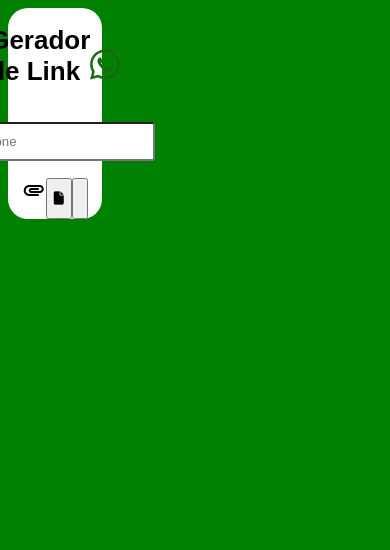
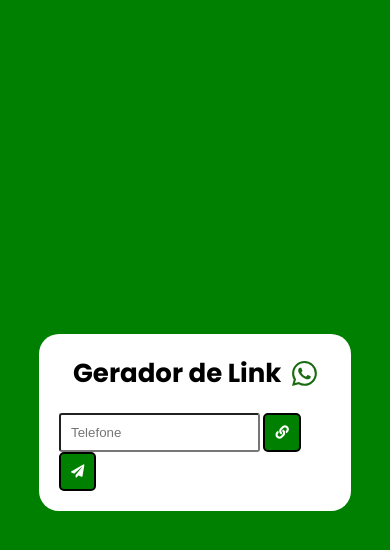
Before and after one commit to abeazist/gerador_link_zap, a plain HTML site: page parte.html in a window 390 px wide. Drawn offline with nearby package versions, Linux system fonts and the light colour scheme.

Commit message:
parte responsiva

```diff
--- a/parte.css
+++ b/parte.css
@@ -1,7 +1,17 @@
+*{
+    box-sizing: border-box;
+    margin: 0;
+    padding: 0;
+}
 body{
-    font-family: Arial, Helvetica, sans-serif;
+    font-family: Poppins;
     font-size: small;
     background-color: green;
+    display: flex;
+    width: 100vw;
+    height: 100vh;
+    justify-content: center;
+    align-items: center;
 }
 h1{
     display: flex;
@@ -11,21 +21,45 @@ h1{
 }
 .container{
     display: flex;
-    flex-direction: row;
-    flex-wrap:wrap;
+    flex-direction: column;
     justify-content:center;
-    /*align-content:space-between ;*/
     background-color: white;
-    width: 25%;
+    width: 35vw;
     height: 25vh;
     border-radius: 20px;
+    align-items: center;
 }
 p{
     color: white;
 }
 input{
     padding:10px;
-    border-radius: 3px ;
-
+    border-radius: 3px;
+}
+img{
+    width: 25px;
+}
+button{
+    background-color: green;
+    padding: 10px;
+    cursor: pointer;
 
 }
+.poppins-thin {
+    font-family: "Poppins", sans-serif;
+    font-weight: 100;
+    font-style: normal;
+  }
+  i{
+    color: white;  }
+
+  @media screen and (max-width: 767px) {
+    .container{
+        width: 80vw;
+        height: auto;
+        padding: 20px;
+    }
+    .input{
+
+    }
+}
--- a/parte.html
+++ b/parte.html
@@ -5,18 +5,27 @@
     <meta name="viewport" content="width=device-width, initial-scale=1.0">
     <link rel="stylesheet" href="parte.css">
     <link rel="stylesheet" href="https://fonts.googleapis.com/icon?family=Material+Icons">
-    <script src="https://kit.fontawesome.com/a076d05399.js" crossorigin="anonymous"></script>
+    <link rel="stylesheet" href="https://cdnjs.cloudflare.com/ajax/libs/font-awesome/5.15.4/css/all.min.css">
+    <link rel="preconnect" href="https://fonts.googleapis.com">
+    <link rel="preconnect" href="https://fonts.gstatic.com" crossorigin>
+    <link href="https://fonts.googleapis.com/css2?family=Poppins:ital,wght@0,100;0,200;0,300;0,400;0,500;0,600;0,700;0,800;0,900;1,100;1,200;1,300;1,400;1,500;1,600;1,700;1,800;1,900&display=swap" rel="stylesheet">
+    <style>
+        @import url('https://fonts.googleapis.com/css2?family=Poppins:ital,wght@0,100;0,200;0,300;0,400;1,100;1,200;1,300;1,400&display=swap');
+    </style>
+    <script src="https://cdn.jsdelivr.net/npm/imask"></script>
+    <script src="parte.js"></script>
+
 
     <title>Gerador de Link WhatsApp</title>
 </head>
 <body>
     <div class="container">
-        <h1>Gerador de Link <img width="30px" src="whatsapp.svg" alt=""></h1>
+        <h1>Gerador de Link<p>t</p> <img width="30px" src="whatsapp.svg" alt=""></h1><br>
         <div class="container-filho">
-            <input placeholder="Telefone"></div> <i class="material-icons">attachment</i>
-            <button><i class="fas fa-file"></i></button>
-            <button></button>
-
+            <input id="tel" placeholder="Telefone">
+            <button id="linkZap" style="border: 2px solid black; border-radius: 5px;"><i style="color:white" class="fas fa-link"></i></button>
+            <button id="enviar" style="border: 2px solid black; border-radius: 5px;"><i class="fas fa-paper-plane"></i></button>
+        </div>
     </div>
 
 </body>
```
Also changed, not shown: parte.js (added).
